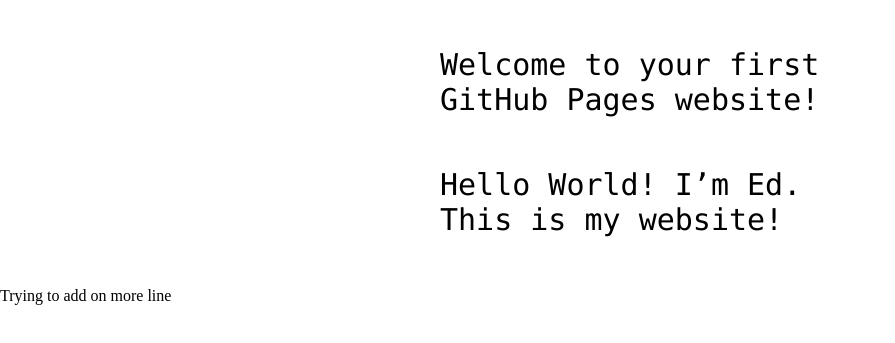
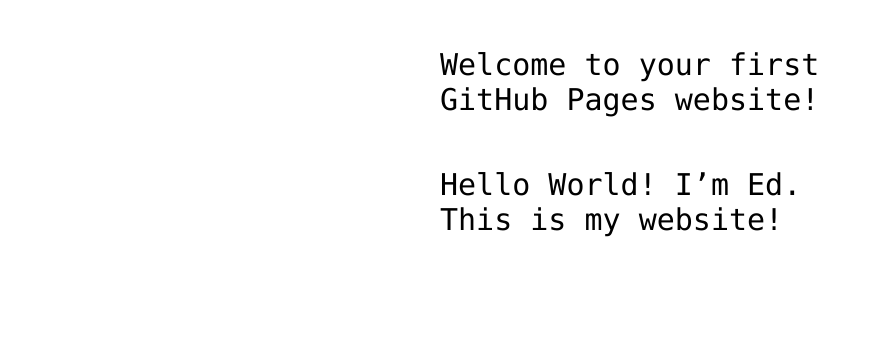
Before and after one commit to edfitz925/hello-world, a plain HTML site: page index.html in a window 1280 px wide. Shown: the part 341-684 px from the top of the page, without its empty margins (0-895 px from the left). Drawn offline with Linux system fonts and the light colour scheme.

Commit message:
Removed extra line

```diff
--- a/index.html
+++ b/index.html
@@ -14,7 +14,6 @@
 <!-- Change this code here by copy and pasting your template on line 15 -->
 <p>Welcome to your first GitHub Pages website!</p>
 <p>Hello World! I’m Ed. This is my website!</p>
-Trying to add on more line
 
 </body>
 </html>
```
